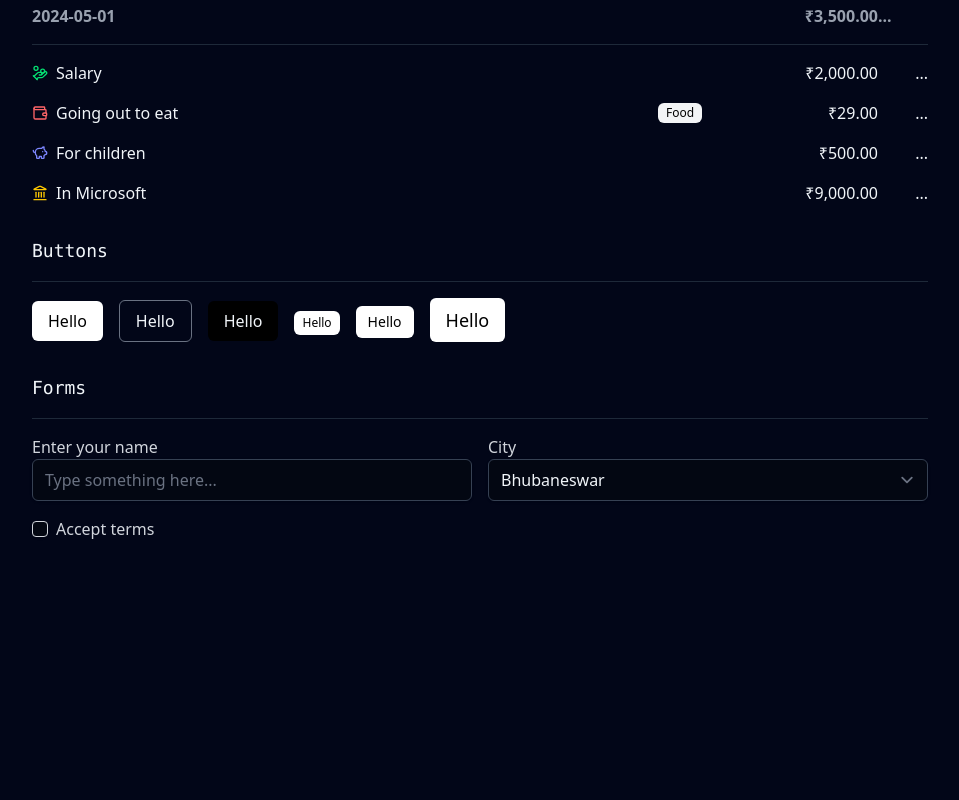
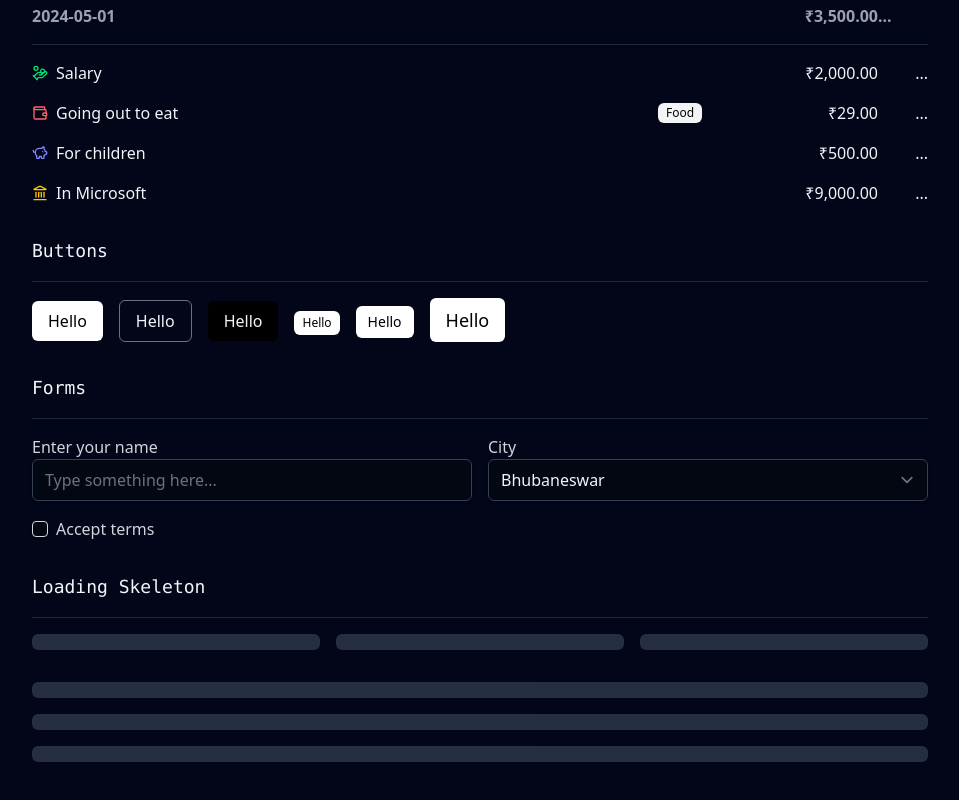
Before and after one commit to bhanu-21/next16-finance-app, a Next.js app: page /playground in a window 1280 px wide. Shown: the part 700-1500 px from the top of the page, without its empty margins (160-1119 px from the left). Before the commit the page ends 1417 px from the top, so only its background shows below. Built offline with nearby package versions, Linux system fonts and the light colour scheme.

Commit message:
separator & loading skeleton

```diff
--- a/app/dashboard/components/transaction-list.js
+++ b/app/dashboard/components/transaction-list.js
@@ -1,3 +1,4 @@
+import Separator from "@/components/separator"
 import TransactionItem from "@/components/transaction-item"
 import TransactionSummaryItem from "@/components/transaction-summary-item"
 
@@ -25,7 +26,7 @@ export default async function TransactionList() {
             {Object.entries(grouped).map(([date, { transactions, amount }]) =>
                 <div key={date}>
                     <TransactionSummaryItem date={date} amount={amount} />
-                    <hr className="my-4 border-gray-200 dark:border-gray-800" />
+                    <Separator />
                     <section className="space-y-4">
                         {transactions.map(transaction =>
                             <div key={transaction.id}>
--- a/app/playground/page.js
+++ b/app/playground/page.js
@@ -3,6 +3,8 @@ import Input from "@/components/input";
 import Label from "@/components/label";
 import PageHeader from "@/components/page-header";
 import Select from "@/components/select";
+import Separator from "@/components/separator";
+import Skeleton from "@/components/skeleton";
 import TransactionItem from "@/components/transaction-item";
 import TransactionSummaryItem from "@/components/transaction-summary-item";
 import Trend from "@/components/trend";
@@ -14,13 +16,13 @@ export default function Page() {
 
             <div>
                 <h2 className="mb-4 text-lg font-mono">Page Header</h2>
-                <hr className="mb-4 border-gray-200 dark:border-gray-800" />
+                <Separator />
                 <div><PageHeader /></div>
             </div>
 
             <div>
                 <h2 className="mb-4 text-lg font-mono">Trend</h2>
-                <hr className="mb-4 border-gray-200 dark:border-gray-800" />
+                <Separator />
                 <div className="flex space-x-8">
                     <Trend type="Income" amount={1000} prevAmount={900} />
                     <Trend type="Expense" amount={12000} prevAmount={10000} />
@@ -31,7 +33,7 @@ export default function Page() {
 
             <div>
                 <h2 className="mb-4 text-lg font-mono">TransactionItem</h2>
-                <hr className="mb-4 border-gray-200 dark:border-gray-800" />
+                <Separator />
                 <div className="space-y-4">
                     <TransactionItem type="Income" description="Salary" amount={2000} />
                     <TransactionItem type="Expense" category="Food" description="Going out to eat" amount={29} />
@@ -42,10 +44,10 @@ export default function Page() {
 
             <div>
                 <h2 className="mb-4 text-lg font-mono">TransactionSummaryItem + TransactionItem</h2>
-                <hr className="mb-4 border-gray-200 dark:border-gray-800" />
+                <Separator />
                 <div className="space-y-4">
                     <TransactionSummaryItem date="2024-05-01" amount={3500} />
-                    <hr className="mb-4 border-gray-200 dark:border-gray-800" />
+                    <Separator />
                     <TransactionItem type="Income" description="Salary" amount={2000} />
                     <TransactionItem type="Expense" category="Food" description="Going out to eat" amount={29} />
                     <TransactionItem type="Saving" description="For children" amount={500} />
@@ -55,7 +57,7 @@ export default function Page() {
 
             <div>
                 <h2 className="mb-4 text-lg font-mono">Buttons</h2>
-                <hr className="mb-4 border-gray-200 dark:border-gray-800" />
+                <Separator />
                 <div className="space-x-4">
                     <Button>Hello</Button>
                     <Button variant="outline">Hello</Button>
@@ -69,7 +71,7 @@ export default function Page() {
 
             <div>
                 <h2 className="mb-4 text-lg font-mono">Forms</h2>
-                <hr className="mb-4 border-gray-200 dark:border-gray-800" />
+                <Separator />
                 <div className="grid grid-cols-2 gap-4">
                     <div>
                         <Label className="mb-1">Enter your name</Label>
@@ -91,6 +93,23 @@ export default function Page() {
                     </div>
                 </div>
             </div>
+
+            <div>
+                <h2 className="mb-4 text-lg font-mono">Loading Skeleton</h2>
+                <Separator />
+                <div className="space-y-8">
+                    <div className="flex space-x-4">
+                        <Skeleton />
+                        <Skeleton />
+                        <Skeleton />
+                    </div>
+                    <div className="space-y-4">
+                        <Skeleton />
+                        <Skeleton />
+                        <Skeleton />
+                    </div>
+                </div>
+            </div>
         </main>
     )
 }
--- /dev/null
+++ b/components/separator.js
@@ -0,0 +1,5 @@
+export default function Separator() {
+    return (
+        <hr className="my-4 border-gray-200 dark:border-gray-800" />
+    )
+}
--- /dev/null
+++ b/components/skeleton.js
@@ -0,0 +1,5 @@
+export default function Skeleton(props) {
+    return (
+        <div className={`animate-pulse w-full h-4 bg-gray-300 dark:bg-gray-700 rounded-md ${props.className}`}></div>
+    )
+}
```
